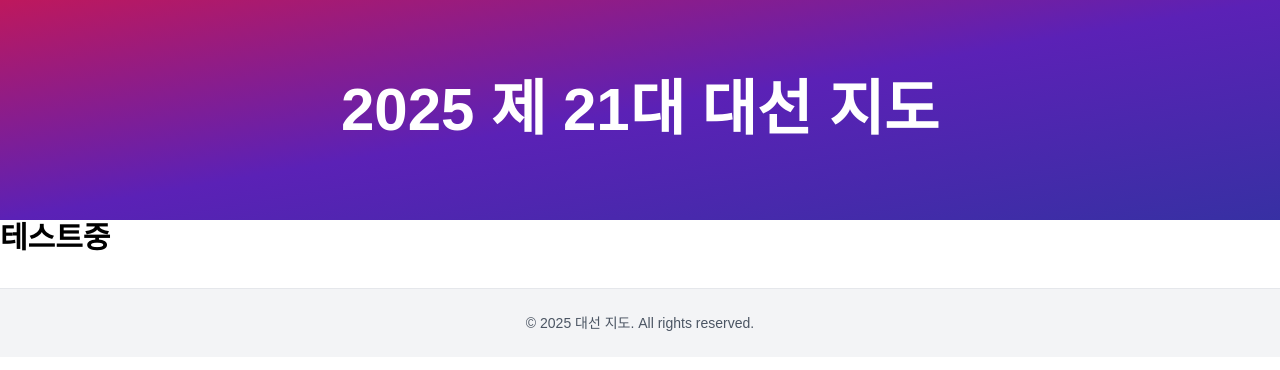
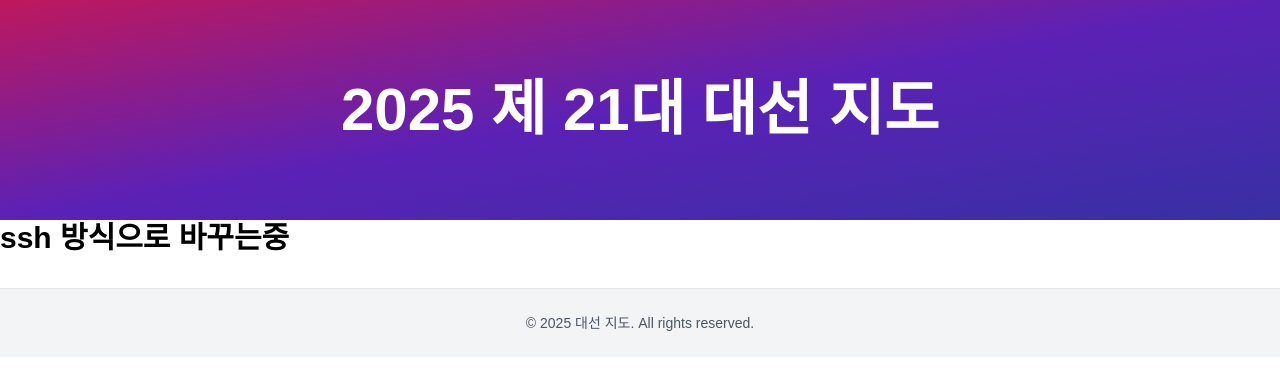
Before and after one commit to DevONew/vote2025, a Next.js app: page / in a window 1280 px wide. Shown: the top 370 px of the page. Built offline with nearby package versions, Linux system fonts and the light colour scheme.

Commit message:
ssh로 변경 GitHub용 SSH 연결 설정 및 헤더 정렬 반영

```diff
--- a/src/app/page.tsx
+++ b/src/app/page.tsx
@@ -1,3 +1,3 @@
 export default function Page() {
-  return <h1 className="text-3xl font-bold ">테스트중</h1>;
+  return <h1 className="text-3xl font-bold ">ssh 방식으로 바꾸는중</h1>;
 }
```
